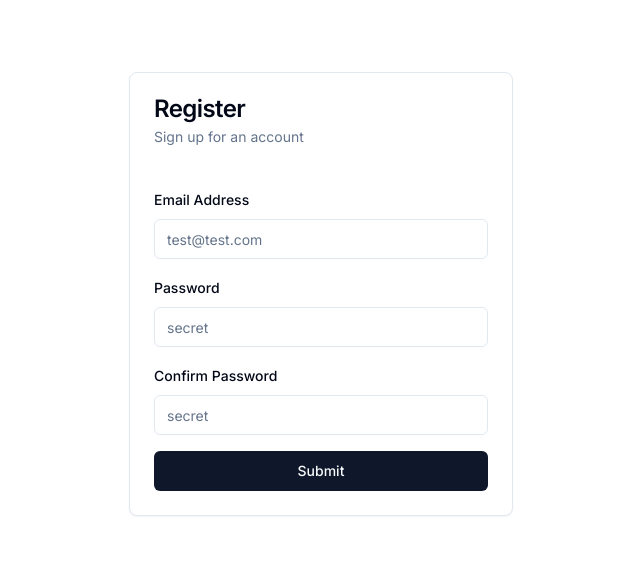
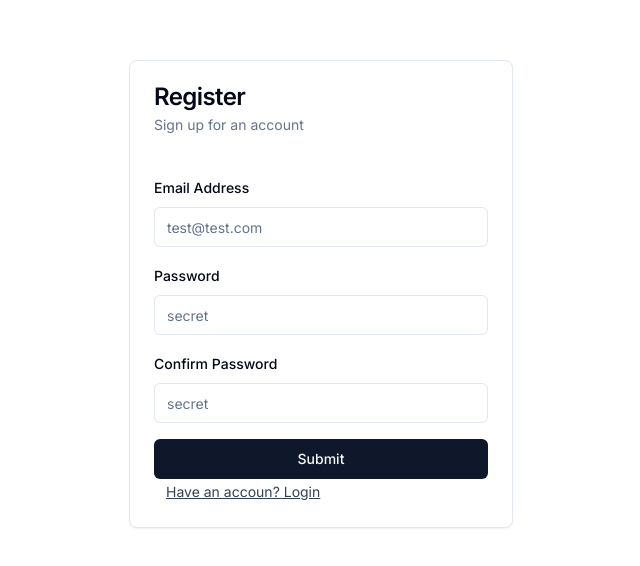
Before and after one commit to trampoline-labs/lecture-hall-demo, a Next.js app: page /register in a window 1280 px wide. Shown: the part 106-672 px from the top of the page, without its empty margins (319-959 px from the left). Built offline with nearby package versions, Linux system fonts and the light colour scheme.

Commit message:
added-links

```diff
--- a/app/(auth)/login/page.tsx
+++ b/app/(auth)/login/page.tsx
@@ -122,6 +122,7 @@ function LoginForm() {
           <Button type="submit" className="w-full">
             Submit
           </Button>
+          <a href="register" className="underline text-sm my-8 text-slate-700">Don't have an accoun? Sign Up</a>
         </form>
       </Form>
     </div>
--- a/app/(auth)/register/page.tsx
+++ b/app/(auth)/register/page.tsx
@@ -144,6 +144,7 @@ function RegisterForm() {
           <Button type="submit" className="w-full">
             Submit
           </Button>
+          <a href="/login" className="underline text-sm my-8 mx-3 text-slate-700">Have an accoun? Login</a>
         </form>
       </Form>
     </div>
```
